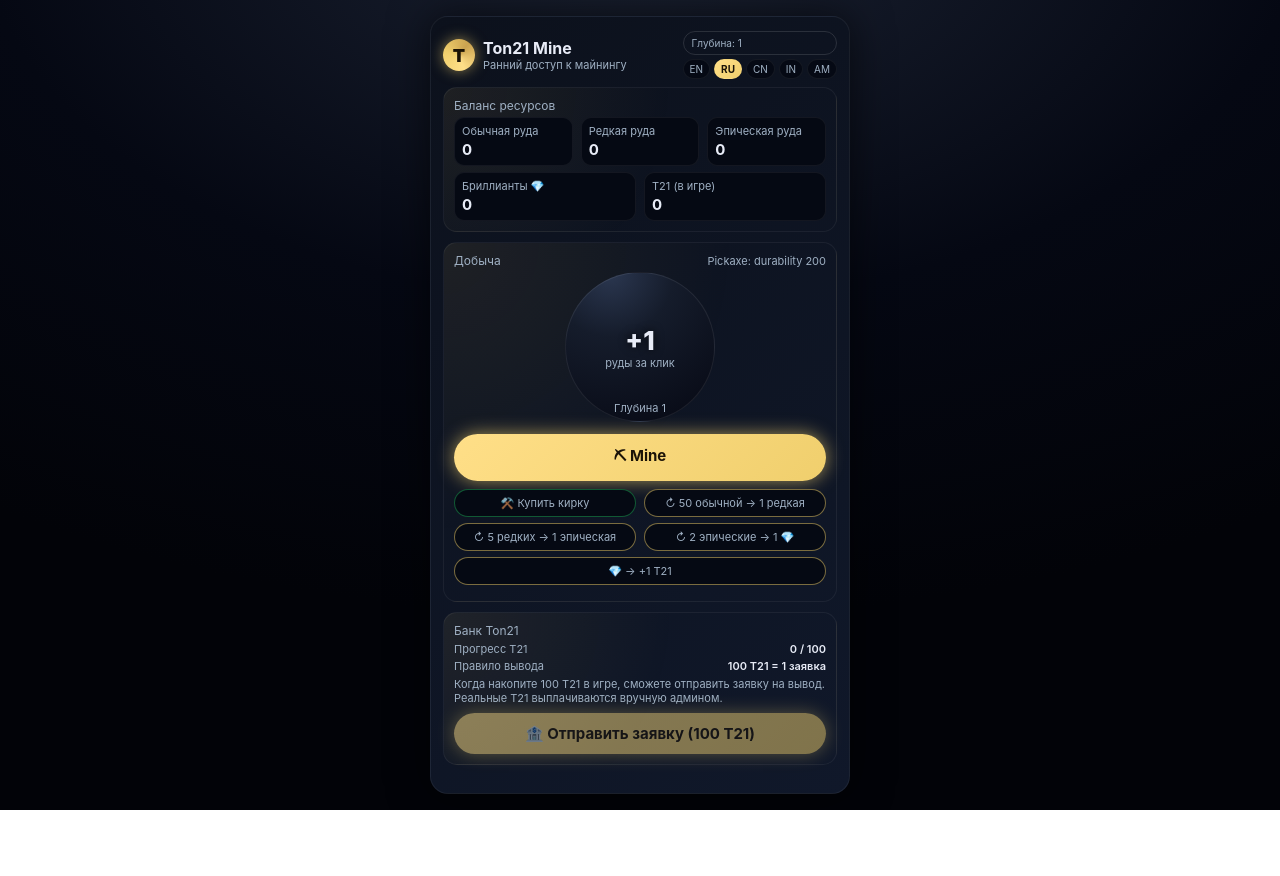
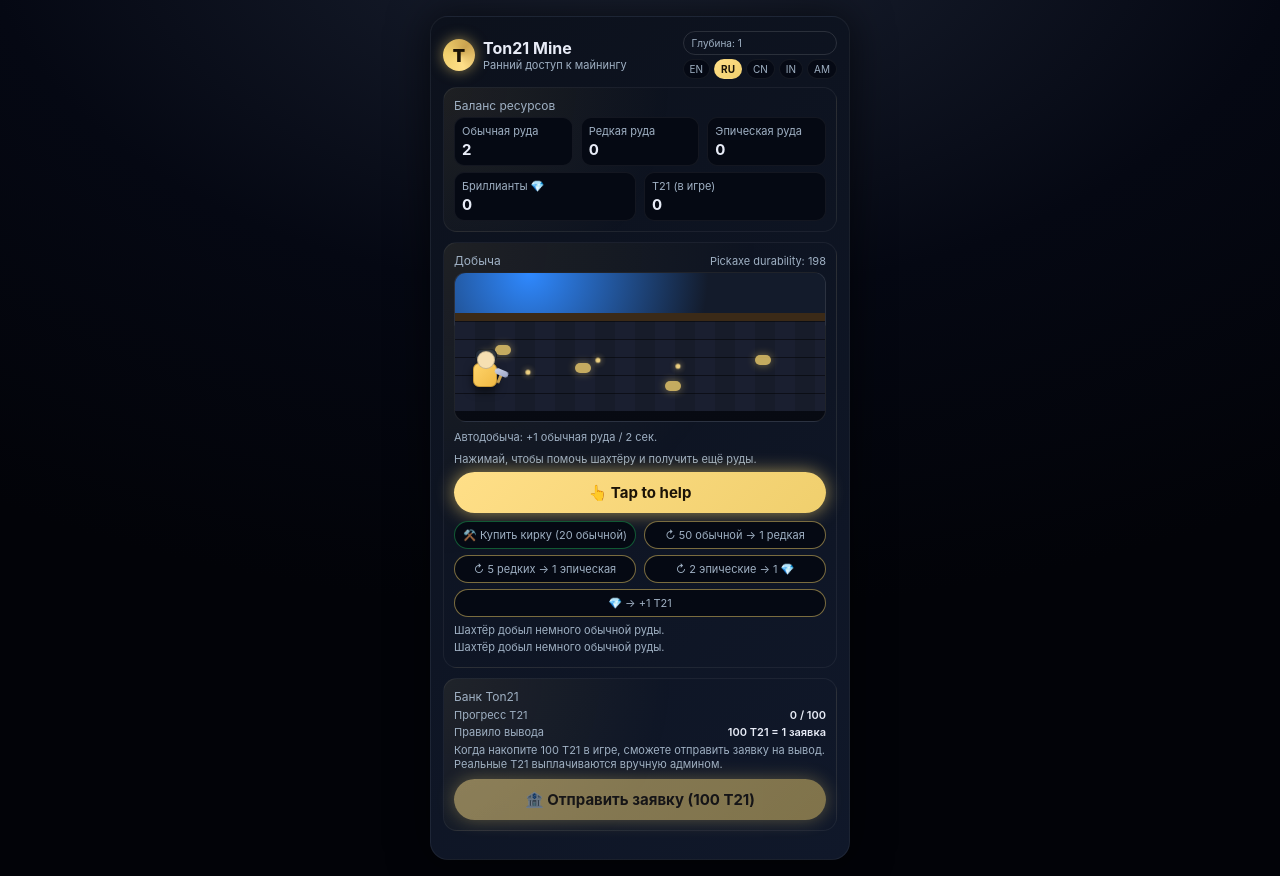
Before and after one commit to ton21-official/Ton21-Mine, a plain HTML site: page index.html in a window 1280 px wide. Before the commit the page ends 810 px from the top, so only its background shows below. Drawn offline with Linux system fonts and the light colour scheme.

Commit message:
Update index.html

```diff
--- a/index.html
+++ b/index.html
@@ -5,7 +5,7 @@
   <meta name="viewport" content="width=device-width,maximum-scale=1" />
   <title>Ton21 Mine</title>
 
-  <!-- TonPlay SDK (потом можно использовать для real ads) -->
+  <!-- TonPlay SDK (на будущее для real ads) -->
   <script src="https://sdk.tonplay.io/sdk.js"></script>
 
   <style>
@@ -119,26 +119,153 @@
     .stat-label{color:var(--muted);margin-bottom:2px;}
     .stat-value{font-size:15px;font-weight:700;}
 
-    .mine-area{text-align:center;}
-    .mine-circle{
-      width:150px;height:150px;
+    /* Сцена шахты (Idle Miner стиль) */
+    .mine-scene{
+      position:relative;
+      width:100%;
+      height:150px;
+      border-radius:12px;
+      background:linear-gradient(to bottom,#131b2b 0%,#151b28 35%,#090d15 36%,#070a12 100%);
+      border:1px solid rgba(255,255,255,0.1);
+      overflow:hidden;
+      margin-bottom:8px;
+    }
+    .sky{
+      position:absolute;left:0;right:0;top:0;height:40px;
+      background:radial-gradient(circle at 20% 0%,#2f89ff 0%,#131b2b 60%);
+    }
+    .ground-top{
+      position:absolute;left:0;right:0;top:40px;height:8px;
+      background:#3b2a17;
+    }
+    .ground-layer{
+      position:absolute;left:0;right:0;
+      height:18px;
+      background:repeating-linear-gradient(
+        90deg,
+        #1a1f30 0 20px,
+        #171c2a 20px 40px
+      );
+      border-top:1px solid rgba(0,0,0,0.5);
+    }
+    .ground-layer.layer1{top:48px;}
+    .ground-layer.layer2{top:66px;}
+    .ground-layer.layer3{top:84px;}
+    .ground-layer.layer4{top:102px;}
+    .ground-layer.layer5{top:120px;}
+
+    .ore-spot{
+      position:absolute;
+      width:16px;height:10px;
+      border-radius:5px;
+      background:#f0cf6d;
+      box-shadow:0 0 8px rgba(240,207,109,0.6);
+      opacity:0.8;
+    }
+
+    .miner{
+      position:absolute;
+      bottom:34px;
+      left:10px;
+      width:32px;
+      height:32px;
+      display:flex;
+      align-items:flex-end;
+      justify-content:center;
+      animation:minerWalk 5s linear infinite;
+    }
+    .miner-body{
+      width:24px;height:24px;
+      border-radius:6px;
+      background:linear-gradient(135deg,#ffd46b,#f0b944);
+      border:1px solid #c99935;
+      position:relative;
+      box-shadow:0 4px 10px rgba(0,0,0,0.6);
+    }
+    .miner-head{
+      position:absolute;
+      top:-13px;left:3px;
+      width:18px;height:18px;
       border-radius:50%;
-      margin:4px auto 6px;
-      background:radial-gradient(circle at 30% 0%,#2b3750 0%,#151c2b 35%,#060813 100%);
-      border:1px solid rgba(255,255,255,0.08);
-      display:flex;flex-direction:column;
-      align-items:center;justify-content:center;
-      position:relative;
-      overflow:hidden;
-      transition:transform 0.1s ease;
+      background:#f6e0b2;
+      border:1px solid rgba(0,0,0,0.2);
     }
-    .mine-depth{
+    .miner-helmet{
       position:absolute;
-      bottom:6px;left:0;right:0;
-      font-size:11px;color:var(--muted);
+      top:-15px;left:1px;
+      width:22px;height:12px;
+      border-radius:6px 6px 4px 4px;
+      background:#1c2739;
+      border:1px solid #101622;
     }
-    .big-number{font-size:26px;font-weight:800;text-shadow:0 0 10px rgba(0,0,0,0.8);}
-    .big-label{font-size:11px;color:var(--muted);}
+    .miner-helmet::before{
+      content:"";
+      position:absolute;
+      top:3px;left:7px;
+      width:8px;height:8px;
+      border-radius:50%;
+      background:radial-gradient(circle at 30% 30%,#fff 0%,#ffe16f 35%,#f0c649 70%);
+      box-shadow:0 0 8px rgba(240,207,109,0.9);
+    }
+    .miner-pickaxe{
+      position:absolute;
+      right:-10px;top:2px;
+      width:16px;height:16px;
+      transform-origin:left bottom;
+      animation:pickaxeSwing 1.4s ease-in-out infinite;
+    }
+    .miner-pickaxe::before{
+      content:"";
+      position:absolute;
+      left:6px;bottom:2px;
+      width:3px;height:11px;
+      background:#caa24f;
+      border-radius:2px;
+    }
+    .miner-pickaxe::after{
+      content:"";
+      position:absolute;
+      left:0;top:0;
+      width:14px;height:6px;
+      border-radius:3px;
+      background:linear-gradient(135deg,#cfd5e8,#9aa4c6);
+    }
+
+    .spark{
+      position:absolute;
+      width:6px;height:6px;
+      border-radius:50%;
+      background:#ffdf88;
+      box-shadow:0 0 8px rgba(255,223,136,0.8);
+      opacity:0;
+      animation:sparkle 0.6s ease-out infinite;
+    }
+
+    @keyframes minerWalk{
+      0%{transform:translateX(4px);}
+      50%{transform:translateX(250px);}
+      100%{transform:translateX(4px);}
+    }
+    @keyframes pickaxeSwing{
+      0%,100%{transform:rotate(-20deg);}
+      50%{transform:rotate(25deg);}
+    }
+    @keyframes sparkle{
+      0%{opacity:0;transform:translateY(0) scale(0.7);}
+      30%{opacity:1;}
+      100%{opacity:0;transform:translateY(-12px) scale(1);}
+    }
+
+    .mine-info{
+      margin-top:4px;
+      font-size:11px;
+      color:var(--muted);
+      display:flex;
+      justify-content:space-between;
+      gap:8px;
+      flex-wrap:wrap;
+    }
+
     .btn-primary{
       width:100%;
       margin-top:6px;
@@ -244,7 +371,7 @@
     </div>
   </div>
 
-  <!-- Balances -->
+  <!-- Балансы -->
   <div class="panel">
     <div class="panel-title" id="balancesTitle">Balances</div>
     <div class="row">
@@ -273,25 +400,54 @@
     </div>
   </div>
 
-  <!-- Mining -->
-  <div class="panel mine-area">
+  <!-- Сцена шахты -->
+  <div class="panel">
     <div class="panel-title">
       <span id="mineTitle">Mining</span>
       <span style="font-size:11px;color:var(--muted);" id="toolInfo">
-        Pickaxe: durability <span id="toolDurability">200</span>
+        Pickaxe durability: <span id="toolDurability">200</span>
       </span>
     </div>
 
-    <div class="mine-circle" id="mineCircle">
-      <div class="big-number" id="minePowerText">+1</div>
-      <div class="big-label" id="mineLabel">ore per tap</div>
-      <div class="mine-depth" id="mineDepthText">Depth 1</div>
+    <div class="mine-scene">
+      <div class="sky"></div>
+      <div class="ground-top"></div>
+      <div class="ground-layer layer1"></div>
+      <div class="ground-layer layer2"></div>
+      <div class="ground-layer layer3"></div>
+      <div class="ground-layer layer4"></div>
+      <div class="ground-layer layer5"></div>
+
+      <!-- немного руды в земле -->
+      <div class="ore-spot" style="left:40px;top:72px;"></div>
+      <div class="ore-spot" style="left:120px;top:90px;"></div>
+      <div class="ore-spot" style="left:210px;top:108px;"></div>
+      <div class="ore-spot" style="left:300px;top:82px;"></div>
+
+      <!-- искры возле кирки -->
+      <div class="spark" style="left:70px;bottom:40px;"></div>
+      <div class="spark" style="left:140px;bottom:52px;"></div>
+      <div class="spark" style="left:220px;bottom:46px;"></div>
+
+      <!-- шахтёр -->
+      <div class="miner">
+        <div class="miner-body">
+          <div class="miner-helmet"></div>
+          <div class="miner-head"></div>
+          <div class="miner-pickaxe"></div>
+        </div>
+      </div>
     </div>
 
-    <button class="btn-primary" id="mineBtn">⛏ Mine</button>
+    <div class="mine-info">
+      <span id="autoInfo">Auto mining: +1 common ore / 2s</span>
+      <span id="tapInfo">Tap to help miner and get extra ore.</span>
+    </div>
+
+    <button class="btn-primary" id="mineBtn">👆 Tap to help</button>
 
     <div class="row" style="margin-top:8px;">
-      <button class="btn-sm green" id="buyToolBtn">⚒️ Buy new pickaxe</button>
+      <button class="btn-sm green" id="buyToolBtn">⚒️ Buy new pickaxe (20 common)</button>
       <button class="btn-sm gold" id="btnCommonToRare">↻ 50 common → 1 rare</button>
     </div>
     <div class="row" style="margin-top:6px;">
@@ -305,7 +461,7 @@
     <div class="log" id="logBox"></div>
   </div>
 
-  <!-- Bank -->
+  <!-- Банк -->
   <div class="panel">
     <div class="panel-title">
       <span id="bankTitle">Ton21 Bank</span>
@@ -335,7 +491,8 @@
     diamonds: 0,
     t21: 0,
     depth: 1,
-    minePower: 1,
+    minePowerManual: 3,   // за тап
+    minePowerAuto: 1,     // авто-добыча
     toolDurability: 200,
     toolMaxDurability: 200
   };
@@ -356,7 +513,9 @@
       t21: "T21 (in game)",
       mining: "Mining",
       ore_per_tap: "ore per tap",
-      buy_tool: "⚒️ Buy new pickaxe",
+      auto_info: "Auto mining: +1 common / 2s",
+      tap_info: "Tap to help the miner and get extra ore.",
+      buy_tool: "⚒️ Buy new pickaxe (20 common)",
       c2r: "↻ 50 common → 1 rare",
       r2e: "↻ 5 rare → 1 epic",
       e2d: "↻ 2 epic → 1 💎",
@@ -367,7 +526,8 @@
       bank_rule_value: "100 T21 = 1 request",
       bank_info: "When you reach 100 T21, you can send a withdrawal request. Real T21 will be paid manually by admin.",
       withdraw_btn: "🏦 Request withdrawal (100 T21)",
-      log_mine: "You mined common ore.",
+      log_mine: "You helped the miner and got common ore.",
+      log_auto: "Miner dug some common ore.",
       log_tool_broken: "Your pickaxe is broken. Buy a new one to continue.",
       log_tool_buy_ok: "New pickaxe bought!",
       log_tool_buy_fail: "Not enough common ore to buy a pickaxe.",
@@ -396,7 +556,9 @@
       t21: "T21 (в игре)",
       mining: "Добыча",
       ore_per_tap: "руды за клик",
-      buy_tool: "⚒️ Купить кирку",
+      auto_info: "Автодобыча: +1 обычная руда / 2 сек.",
+      tap_info: "Нажимай, чтобы помочь шахтёру и получить ещё руды.",
+      buy_tool: "⚒️ Купить кирку (20 обычной)",
       c2r: "↻ 50 обычной → 1 редкая",
       r2e: "↻ 5 редких → 1 эпическая",
       e2d: "↻ 2 эпические → 1 💎",
@@ -407,7 +569,8 @@
       bank_rule_value: "100 T21 = 1 заявка",
       bank_info: "Когда накопите 100 T21 в игре, сможете отправить заявку на вывод. Реальные T21 выплачиваются вручную админом.",
       withdraw_btn: "🏦 Отправить заявку (100 T21)",
-      log_mine: "Вы добыли обычную руду.",
+      log_mine: "Вы помогли шахтёру и получили обычную руду.",
+      log_auto: "Шахтёр добыл немного обычной руды.",
       log_tool_broken: "Кирка сломалась. Купите новую, чтобы продолжить.",
       log_tool_buy_ok: "Новая кирка куплена!",
       log_tool_buy_fail: "Недостаточно обычной руды для покупки кирки.",
@@ -436,7 +599,9 @@
       t21: "T21（游戏内）",
       mining: "挖矿",
       ore_per_tap: "每次点击的矿石",
-      buy_tool: "⚒️ 购买镐子",
+      auto_info: "自动挖矿：每 2 秒 +1 普通矿石",
+      tap_info: "点击帮助矿工，获得额外矿石。",
+      buy_tool: "⚒️ 购买镐子（20 普通矿石）",
       c2r: "↻ 50 普通 → 1 稀有",
       r2e: "↻ 5 稀有 → 1 史诗",
       e2d: "↻ 2 史诗 → 1 💎",
@@ -447,7 +612,8 @@
       bank_rule_value: "100 T21 = 1 次申请",
       bank_info: "当你在游戏中获得 100 T21 时，可以提交提现申请。真实 T21 将由管理员手动发放。",
       withdraw_btn: "🏦 提交提现申请 (100 T21)",
-      log_mine: "你挖到了普通矿石。",
+      log_mine: "你帮助了矿工，获得了普通矿石。",
+      log_auto: "矿工自动挖到了一些普通矿石。",
       log_tool_broken: "镐子坏了，需要购买新的。",
       log_tool_buy_ok: "已购买新的镐子！",
       log_tool_buy_fail: "普通矿石不足，无法购买镐子。",
@@ -476,7 +642,9 @@
       t21: "T21 (गेम में)",
       mining: "माइनिंग",
       ore_per_tap: "प्रति टैप अयस्क",
-      buy_tool: "⚒️ नया पिकैक्स खरीदें",
+      auto_info: "ऑटो माइनिंग: हर 2 सेकंड में +1 साधारण अयस्क",
+      tap_info: "खनिक की मदद करने के लिए टैप करें और अतिरिक्त अयस्क पाएं।",
+      buy_tool: "⚒️ नया पिकैक्स खरीदें (20 साधारण)",
       c2r: "↻ 50 साधारण → 1 दुर्लभ",
       r2e: "↻ 5 दुर्लभ → 1 एपिक",
       e2d: "↻ 2 एपिक → 1 💎",
@@ -487,7 +655,8 @@
       bank_rule_value: "100 T21 = 1 रिक्वेस्ट",
       bank_info: "जब आपके पास 100 T21 हो जाएंगे, तो आप निकासी रिक्वेस्ट भेज सकते हैं। असली T21 एडमिन द्वारा मैन्युअली भेजे जाएंगे।",
       withdraw_btn: "🏦 निकासी रिक्वेस्ट (100 T21)",
-      log_mine: "आपने साधारण अयस्क निकाला।",
+      log_mine: "आपने खनिक की मदद की और साधारण अयस्क पाया।",
+      log_auto: "खनिक ने कुछ साधारण अयस्क खोदा।",
       log_tool_broken: "आपका पिकैक्स टूट गया। जारी रखने के लिए नया खरीदें।",
       log_tool_buy_ok: "नया पिकैक्स खरीदा गया!",
       log_tool_buy_fail: "पिकैक्स खरीदने के लिए साधारण अयस्क पर्याप्त नहीं।",
@@ -497,7 +666,7 @@
       log_r2e_ok: "एक्सचेंज: 5 दुर्लभ → +1 एपिक।",
       log_e2d_fail: "एक्सचेंज के लिए 2 एपिक अयस्क चाहिए।",
       log_e2d_ok: "एक्सचेंज: 2 एपिक → +1 हीरा।",
-      log_d2t21_fail: " +1 T21 के लिए 1 हीरा चाहिए।",
+      log_d2t21_fail: "+1 T21 के लिए 1 हीरा चाहिए।",
       log_d2t21_ok: "हीरा एक्सचेंज हुआ → +1 T21।",
       log_withdraw_fail: "निकासी के लिए कम से कम 100 T21 चाहिए।",
       log_withdraw_ok: "निकासी रिक्वेस्ट तैयार। TON पता: ",
@@ -516,7 +685,9 @@
       t21: "T21 (խաղում)",
       mining: "Հանքափորում",
       ore_per_tap: "հանքաքար՝ մեկ սեղմումով",
-      buy_tool: "⚒️ Գնել նոր բահակ (кирка)",
+      auto_info: "Ավտոմայնինգ՝ +1 սովոր. / 2 վրկ.",
+      tap_info: "Սեղմիր, որ օգնես հանքագործին և ստանաս ավել հանքաքար։",
+      buy_tool: "⚒️ Գնել նոր բահակ (20 սովորական)",
       c2r: "↻ 50 սովոր. → 1 կրկ.",
       r2e: "↻ 5 կրկ. → 1 էպիկ",
       e2d: "↻ 2 էպիկ → 1 💎",
@@ -527,7 +698,8 @@
       bank_rule_value: "100 T21 = 1 հայտ",
       bank_info: "Երբ խաղում կունենաք 100 T21, կարող եք ուղարկել հայտ դուրսբերման համար։ Իրական T21-ը կվճարվի ադմինի կողմից ձեռքով։",
       withdraw_btn: "🏦 Ուղարկել հայտ (100 T21)",
-      log_mine: "Դուք հանքաքար եք հանել։",
+      log_mine: "Դուք օգնում եք հանքագործին և ստանում սովորական հանքաքար։",
+      log_auto: "Հանքագործը ավտոմատ հանել է հանքաքար։",
       log_tool_broken: "Բահակը կոտրվեց։ Գնեք նոր, որպեսզի շարունակեք։",
       log_tool_buy_ok: "Նոր բահակն գնված է։",
       log_tool_buy_fail: "Բավարար սովորական հանքաքար չկա բահակ գնելու համար։",
@@ -568,8 +740,6 @@
     diamondsVal: document.getElementById("diamondsVal"),
     t21Val: document.getElementById("t21Val"),
     mineTitle: document.getElementById("mineTitle"),
-    minePowerText: document.getElementById("minePowerText"),
-    mineLabel: document.getElementById("mineLabel"),
     mineDepthText: document.getElementById("mineDepthText"),
     toolInfo: document.getElementById("toolInfo"),
     toolDurability: document.getElementById("toolDurability"),
@@ -592,7 +762,8 @@
     adOverlay: document.getElementById("adOverlay"),
     adText: document.getElementById("adText"),
     adTimer: document.getElementById("adTimer"),
-    mineCircle: document.getElementById("mineCircle")
+    autoInfo: document.getElementById("autoInfo"),
+    tapInfo: document.getElementById("tapInfo")
   };
 
   function applyLang(){
@@ -609,7 +780,8 @@
     els.lblDiamonds.textContent = t("diamonds");
     els.lblT21.textContent = t("t21");
     els.mineTitle.textContent = t("mining");
-    els.mineLabel.textContent = t("ore_per_tap");
+    els.autoInfo.textContent = t("auto_info");
+    els.tapInfo.textContent = t("tap_info");
     els.buyToolBtn.textContent = t("buy_tool");
     els.btnC2R.textContent = t("c2r");
     els.btnR2E.textContent = t("r2e");
@@ -649,8 +821,6 @@
     els.diamondsVal.textContent = state.diamonds;
     els.t21Val.textContent = state.t21;
     els.depthLevel.textContent = state.depth;
-    els.minePowerText.textContent = "+" + state.minePower;
-    els.mineDepthText.textContent = t("depth") + " " + state.depth;
     els.toolDurability.textContent = state.toolDurability;
     els.t21ProgressText.textContent = state.t21 + " / 100";
     els.withdrawBtn.disabled = state.t21 < 100;
@@ -662,10 +832,7 @@
     if (adRunning) return;
     adRunning = true;
 
-    // TODO: когда подключишь TonPlay SDK, можно вызвать здесь настоящий показ рекламы.
-    // Пример (псевдокод):
-    // TonPlay.rewarded.show().then(() => callback()).finally(() => hide overlay);
-
+    // сюда позже можно подключить реальный показ TonPlay Ads
     let remaining = 7;
     els.adText.textContent = t("ad_title");
     els.adTimer.textContent = remaining;
@@ -685,15 +852,13 @@
   }
 
   // -------------------- Game logic --------------------
-  function mine(){
+  function mineManual(){
     if (state.toolDurability <= 0){
       addLog(t("log_tool_broken"));
       return;
     }
-    state.common += state.minePower;
+    state.common += state.minePowerManual;
     state.toolDurability -= 1;
-    els.mineCircle.style.transform = "scale(0.96)";
-    setTimeout(()=>{ els.mineCircle.style.transform = "scale(1)"; }, 90);
     addLog(t("log_mine"));
     updateUI();
   }
@@ -772,16 +937,24 @@
     }
     const addr = prompt("Enter your TON address / Введите ваш TON-адрес:");
     if (!addr) return;
-    // Здесь в будущем можно отправить запрос в твой backend / бота.
     addLog(t("log_withdraw_ok") + addr);
-    alert("Request saved locally.\nIn real version this will be sent to @Ton21MineBot.\n\nTON: " + addr + "\nAmount: 100 T21");
-    // Можно уменьшить баланс в игре:
+    alert("Request saved locally.\nВ реальной версии это пойдёт в @Ton21MineBot.\n\nTON: " + addr + "\nAmount: 100 T21");
     state.t21 -= 100;
     updateUI();
   }
 
+  // Авто-майнинг: каждые 2 секунды
+  setInterval(()=>{
+    if (adRunning) return;
+    if (state.toolDurability <= 0) return;
+    state.common += state.minePowerAuto;
+    state.toolDurability -= 1;
+    addLog(t("log_auto"));
+    updateUI();
+  }, 2000);
+
   // -------------------- Event listeners --------------------
-  els.mineBtn.addEventListener("click", mine);
+  els.mineBtn.addEventListener("click", mineManual);
   els.buyToolBtn.addEventListener("click", buyTool);
   els.btnC2R.addEventListener("click", doCommonToRare);
   els.btnR2E.addEventListener("click", doRareToEpic);
```
